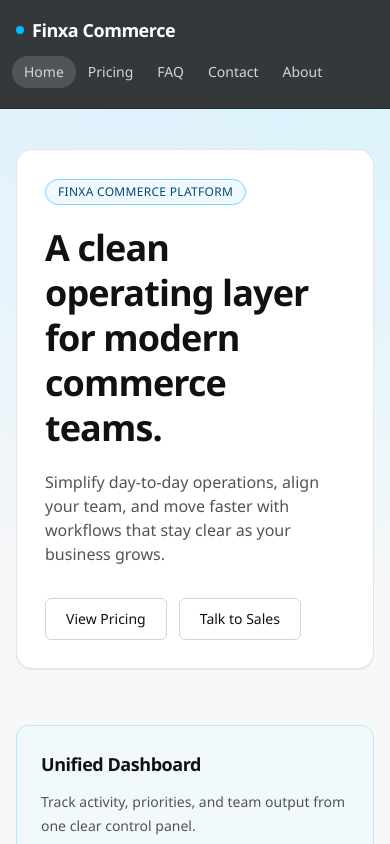
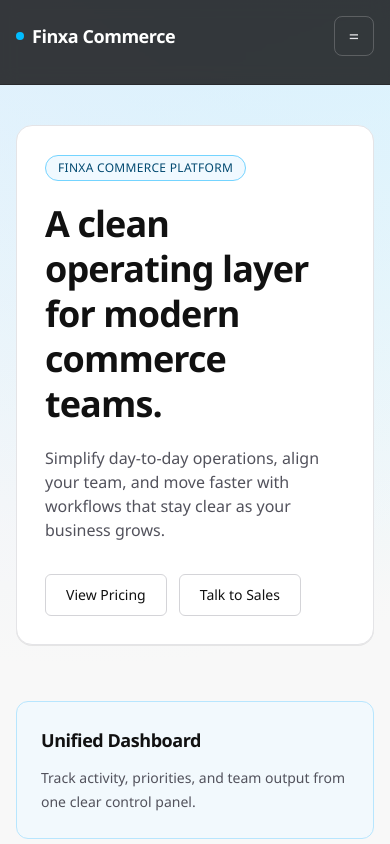
Before and after one commit to maheenmmzafeer/my-platform-site, a Next.js app: page / in a window 390 px wide. Shown: the top 844 px of the page. Built offline with nearby package versions, Linux system fonts and the light colour scheme.

Commit message:
Improved Mobile Header

```diff
--- a/src/app/components/site-header.tsx
+++ b/src/app/components/site-header.tsx
@@ -1,5 +1,6 @@
 "use client";
 
+import { useState } from "react";
 import Link from "next/link";
 import { usePathname } from "next/navigation";
 
@@ -13,16 +14,30 @@ const navLinks = [
 
 export function SiteHeader() {
 	const pathname = usePathname();
+	const [isMenuOpen, setIsMenuOpen] = useState(false);
 
 	return (
 		<header className="sticky top-0 z-40 border-b border-zinc-800/80 bg-zinc-950/95 text-white backdrop-blur supports-[backdrop-filter]:bg-zinc-950/80">
-			<div className="mx-auto flex w-full max-w-6xl flex-col gap-3 px-4 py-4 sm:flex-row sm:items-center sm:justify-between">
-				<Link href="/" className="inline-flex items-center gap-2 text-lg font-semibold tracking-tight">
-					<span className="inline-block h-2 w-2 rounded-full bg-sky-400" />
-					<span>Finxa Commerce</span>
-				</Link>
+			<div className="mx-auto w-full max-w-6xl px-4 py-4">
+				<div className="flex items-center justify-between gap-3">
+					<Link href="/" className="inline-flex items-center gap-2 text-lg font-semibold tracking-tight">
+						<span className="inline-block h-2 w-2 rounded-full bg-sky-400" />
+						<span>Finxa Commerce</span>
+					</Link>
 
-				<nav className="-mx-1 flex overflow-x-auto pb-1 text-sm text-zinc-300 [scrollbar-width:none] [&::-webkit-scrollbar]:hidden">
+					<button
+						type="button"
+						onClick={() => setIsMenuOpen((open) => !open)}
+						className="inline-flex h-10 w-10 items-center justify-center rounded-lg border border-white/20 text-zinc-200 transition-colors hover:bg-white/10 sm:hidden"
+						aria-expanded={isMenuOpen}
+						aria-controls="site-mobile-menu"
+						aria-label={isMenuOpen ? "Close navigation menu" : "Open navigation menu"}
+					>
+						<span className="text-lg leading-none">{isMenuOpen ? "X" : "="}</span>
+					</button>
+				</div>
+
+				<nav className="mt-3 hidden items-center gap-1 text-sm text-zinc-300 sm:flex">
 					{navLinks.map((item) => {
 						const isActive = item.href === "/" ? pathname === "/" : pathname.startsWith(item.href);
 
@@ -30,7 +45,7 @@ export function SiteHeader() {
 							<Link
 								key={item.href}
 								href={item.href}
-								className={`shrink-0 rounded-full px-3 py-1.5 transition-colors ${
+								className={`rounded-full px-3 py-1.5 transition-colors ${
 									isActive
 										? "bg-white/15 text-white"
 										: "text-zinc-300 hover:bg-white/10 hover:text-white"
@@ -42,6 +57,35 @@ export function SiteHeader() {
 						);
 					})}
 				</nav>
+
+				<nav
+					id="site-mobile-menu"
+					className={`mt-3 grid overflow-hidden transition-all duration-200 sm:hidden ${
+						isMenuOpen ? "max-h-96 opacity-100" : "max-h-0 opacity-0"
+					}`}
+				>
+					<div className="rounded-xl border border-white/10 bg-white/5 p-2">
+						{navLinks.map((item) => {
+							const isActive = item.href === "/" ? pathname === "/" : pathname.startsWith(item.href);
+
+							return (
+								<Link
+									key={item.href}
+									href={item.href}
+									onClick={() => setIsMenuOpen(false)}
+									className={`block rounded-lg px-3 py-2.5 text-sm transition-colors ${
+										isActive
+											? "bg-white/15 text-white"
+											: "text-zinc-300 hover:bg-white/10 hover:text-white"
+									}`}
+									aria-current={isActive ? "page" : undefined}
+								>
+									{item.label}
+								</Link>
+							);
+						})}
+					</div>
+				</nav>
 			</div>
 		</header>
 	);
```
